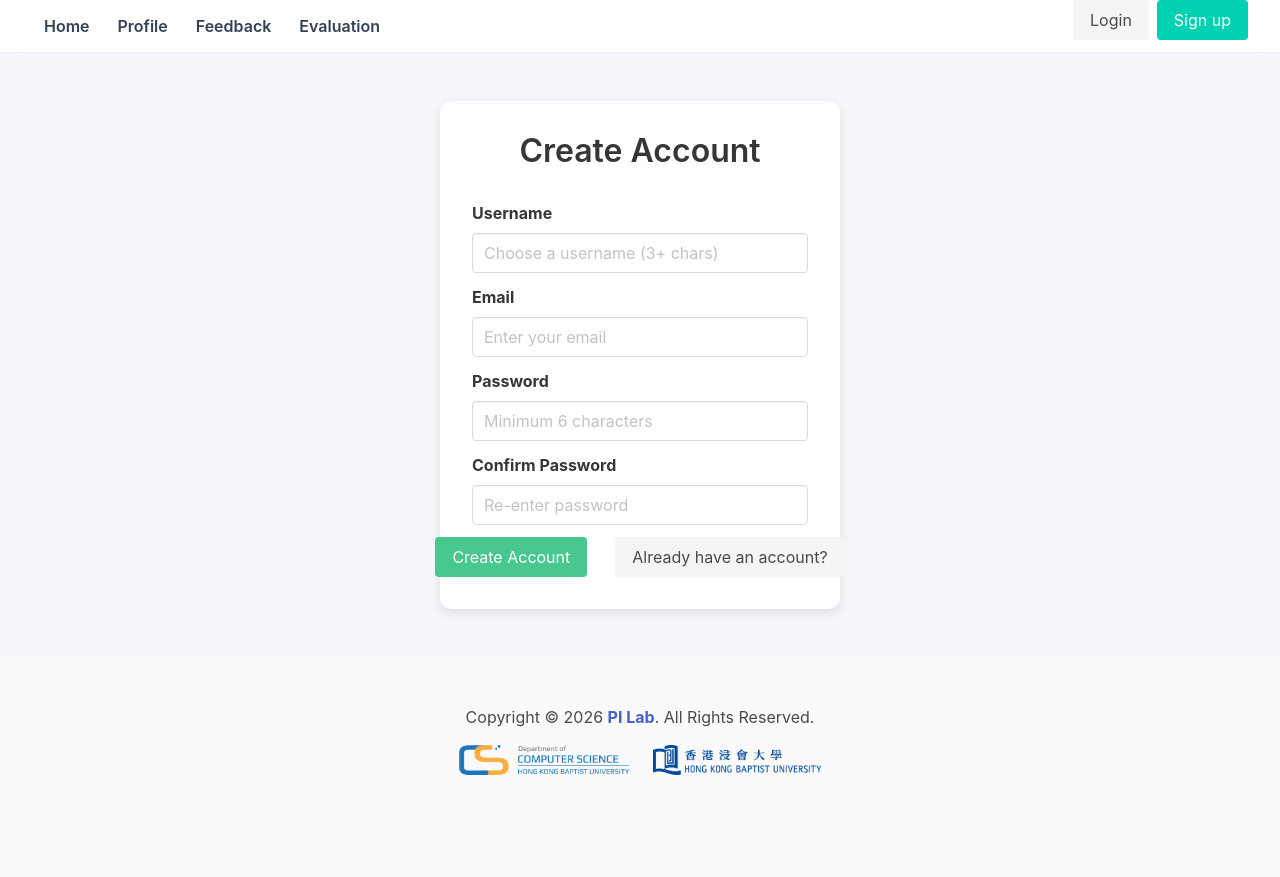
After one commit to woopakyi/COMP4135-RecSys, a Flask app: page /auth/register in a window 1280 px wide. The commit adds this page. Run offline with Flask 3, Linux system fonts and the light colour scheme; some libraries are stand-ins or nearby versions.

Commit message:
Add user authentication system with login/register

```diff
--- a/flaskr/__init__.py
+++ b/flaskr/__init__.py
@@ -46,4 +46,7 @@ def create_app(test_config=None):
     from . import main
     app.register_blueprint(main.bp)
 
+    from . import auth
+    app.register_blueprint(auth.bp)
+
     return app
--- /dev/null
+++ b/flaskr/auth.py
@@ -0,0 +1,120 @@
+from flask import Blueprint, render_template, request, redirect, url_for, session, flash
+from werkzeug.security import generate_password_hash, check_password_hash
+from flaskr.models import db, User
+from sqlalchemy.exc import IntegrityError
+
+bp = Blueprint('auth', __name__, url_prefix='/auth')
+
+
+@bp.route('/register', methods=['GET', 'POST'])
+def register():
+    """Register a new user"""
+    if request.method == 'POST':
+        username = request.form.get('username', '').strip()
+        email = request.form.get('email', '').strip()
+        password = request.form.get('password', '')
+        confirm_password = request.form.get('confirm_password', '')
+
+        # Validation
+        errors = []
+
+        if not username:
+            errors.append('Username is required')
+        elif len(username) < 3:
+            errors.append('Username must be at least 3 characters')
+
+        if not email:
+            errors.append('Email is required')
+        elif '@' not in email:
+            errors.append('Invalid email format')
+
+        if not password:
+            errors.append('Password is required')
+        elif len(password) < 6:
+            errors.append('Password must be at least 6 characters')
+
+        if password != confirm_password:
+            errors.append('Passwords do not match')
+
+        if errors:
+            for error in errors:
+                flash(error, 'error')
+            return render_template('auth/register.html')
+
+        # Create user
+        try:
+            user = User(
+                username=username,
+                email=email,
+            )
+            user.set_password(password)
+
+            db.session.add(user)
+            db.session.commit()
+
+            flash(f'Welcome {username}! You can now log in.', 'success')
+            return redirect(url_for('auth.login'))
+
+        except IntegrityError:
+            db.session.rollback()
+            flash('Username or email already exists', 'error')
+            return render_template('auth/register.html')
+        except Exception as e:
+            db.session.rollback()
+            flash(f'Registration failed: {str(e)}', 'error')
+            return render_template('auth/register.html')
+
+    return render_template('auth/register.html')
+
+
+@bp.route('/login', methods=['GET', 'POST'])
+def login():
+    """Log in a user"""
+    if request.method == 'POST':
+        username = request.form.get('username', '').strip()
+        password = request.form.get('password', '')
+
+        if not username or not password:
+            flash('Username and password are required', 'error')
+            return render_template('auth/login.html')
+
+        # Find user
+        user = User.query.filter_by(username=username).first()
+
+        if user and user.check_password(password):
+            # Set session
+            session.clear()
+            session['user_id'] = user.id
+            session['username'] = user.username
+            session['algorithm'] = user.algorithm
+            session['ui_variant'] = user.ui_variant
+
+            flash(f'Welcome back, {username}!', 'success')
+            return redirect(url_for('main.home'))
+        else:
+            flash('Invalid username or password', 'error')
+            return render_template('auth/login.html')
+
+    return render_template('auth/login.html')
+
+
+@bp.route('/logout')
+def logout():
+    """Log out the current user"""
+    username = session.get('username', 'User')
+    session.clear()
+    flash(f'Goodbye, {username}!', 'success')
+    return redirect(url_for('main.home'))
+
+
+@bp.before_app_request
+def load_logged_in_user():
+    """Load user info into g for use in templates"""
+    from flask import g
+
+    user_id = session.get('user_id')
+
+    if user_id is None:
+        g.user = None
+    else:
+        g.user = User.query.get(user_id)
--- /dev/null
+++ b/flaskr/templates/auth/register.html
@@ -0,0 +1,73 @@
+{% extends "base.html" %}
+
+{% block content %}
+<div class="page-shell">
+  <div class="card auth-card">
+    <h1 class="title is-3" style="text-align: center; margin-bottom: 2rem;">Create Account</h1>
+
+    {% with messages = get_flashed_messages(with_categories=true) %}
+      {% if messages %}
+        {% for category, message in messages %}
+          <div class="notification is-{{ 'danger' if category == 'error' else 'success' }}" style="margin-bottom: 1rem;">
+            <button class="delete"></button>
+            {{ message }}
+          </div>
+        {% endfor %}
+      {% endif %}
+    {% endwith %}
+
+    <form method="post">
+      <div class="field">
+        <label class="label">Username</label>
+        <div class="control">
+          <input class="input" type="text" name="username" placeholder="Choose a username (3+ chars)" required>
+        </div>
+      </div>
+
+      <div class="field">
+        <label class="label">Email</label>
+        <div class="control">
+          <input class="input" type="email" name="email" placeholder="Enter your email" required>
+        </div>
+      </div>
+
+      <div class="field">
+        <label class="label">Password</label>
+        <div class="control">
+          <input class="input" type="password" name="password" placeholder="Minimum 6 characters" required>
+        </div>
+      </div>
+
+      <div class="field">
+        <label class="label">Confirm Password</label>
+        <div class="control">
+          <input class="input" type="password" name="confirm_password" placeholder="Re-enter password" required>
+        </div>
+      </div>
+
+      <div class="field is-grouped" style="justify-content: center; gap: 1rem;">
+        <div class="control">
+          <button class="button is-success" type="submit">Create Account</button>
+        </div>
+        <div class="control">
+          <a class="button is-light" href="{{ url_for('auth.login') }}">Already have an account?</a>
+        </div>
+      </div>
+    </form>
+  </div>
+</div>
+
+<style>
+  .auth-card {
+    max-width: 400px;
+    margin: 3rem auto;
+    padding: 2rem;
+    border-radius: 12px;
+    box-shadow: 0 4px 12px rgba(0, 0, 0, 0.1);
+  }
+
+  .notification .delete {
+    cursor: pointer;
+  }
+</style>
+{% endblock %}
--- a/flaskr/templates/base.html
+++ b/flaskr/templates/base.html
@@ -17,7 +17,17 @@
             <a class="navbar-item" href="/evaluation">Evaluation</a>
         </div>
         <div class="app-navbar-action">
-            <button class="button is-link is-light" type="button">Login / Sign in</button>
+            {% if g.user %}
+                <div style="display: flex; align-items: center; gap: 1rem;">
+                    <span style="color: #1e293b; font-weight: 500;">{{ g.user.username }}</span>
+                    <a class="button is-light is-small" href="{{ url_for('auth.logout') }}">Logout</a>
+                </div>
+            {% else %}
+                <div style="display: flex; gap: 0.5rem;">
+                    <a class="button is-light" href="{{ url_for('auth.login') }}">Login</a>
+                    <a class="button is-primary" href="{{ url_for('auth.register') }}">Sign up</a>
+                </div>
+            {% endif %}
         </div>
     </div>
 </nav>
```
Also changed, not shown: flaskr/models.py (+10 -0 lines), flaskr/templates/auth/login.html (added, +59 -0 lines).
